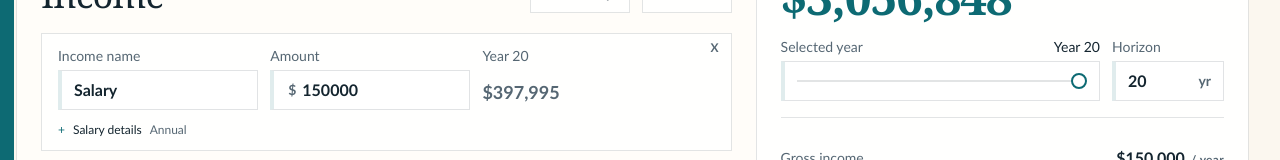
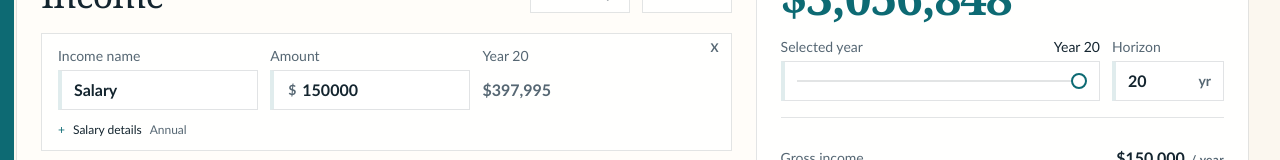
Before and after one commit to exilium-com/basisflow, a React (Vite) app: page /workspace in a window 1280 px wide. Shown: the part 149-309 px from the top of the page. Built offline with nearby package versions, Linux system fonts and the light colour scheme.

Commit message:
fix alignment

```diff
--- a/src/components/ProjectedValueDisplay.tsx
+++ b/src/components/ProjectedValueDisplay.tsx
@@ -9,7 +9,9 @@ export function ProjectedValueDisplay({ label, value }: ProjectedValueDisplayPro
   return (
     <div className="grid gap-1">
       <div className="text-sm text-(--ink-soft)">{label}</div>
-      <div className="min-h-10 pt-2 text-base font-semibold text-(--ink-soft) sm:text-lg">{value}</div>
+      <div className="flex min-h-10 items-center text-base font-semibold text-(--ink-soft)">
+        {value}
+      </div>
     </div>
   );
 }
```
